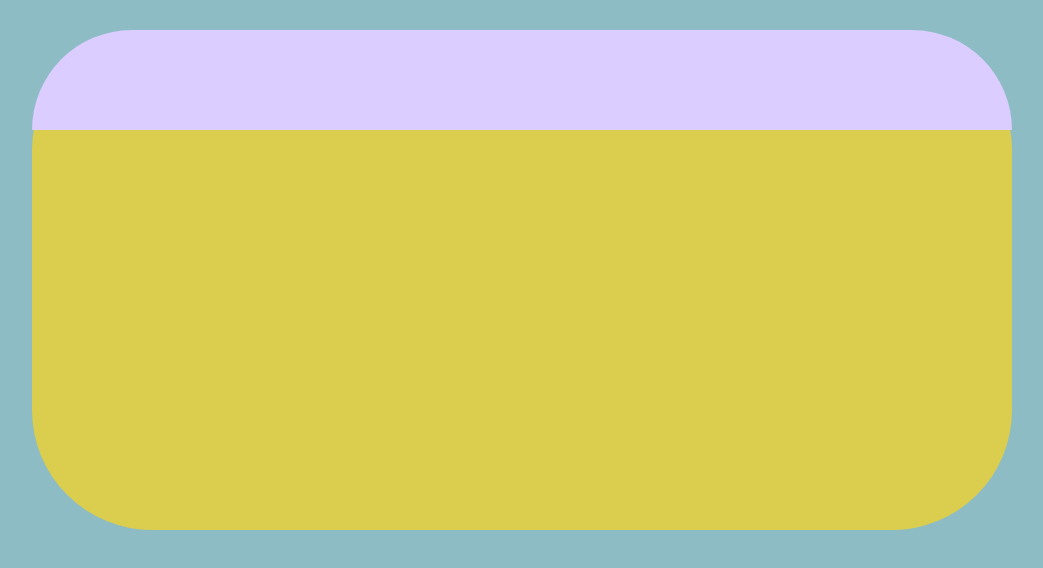
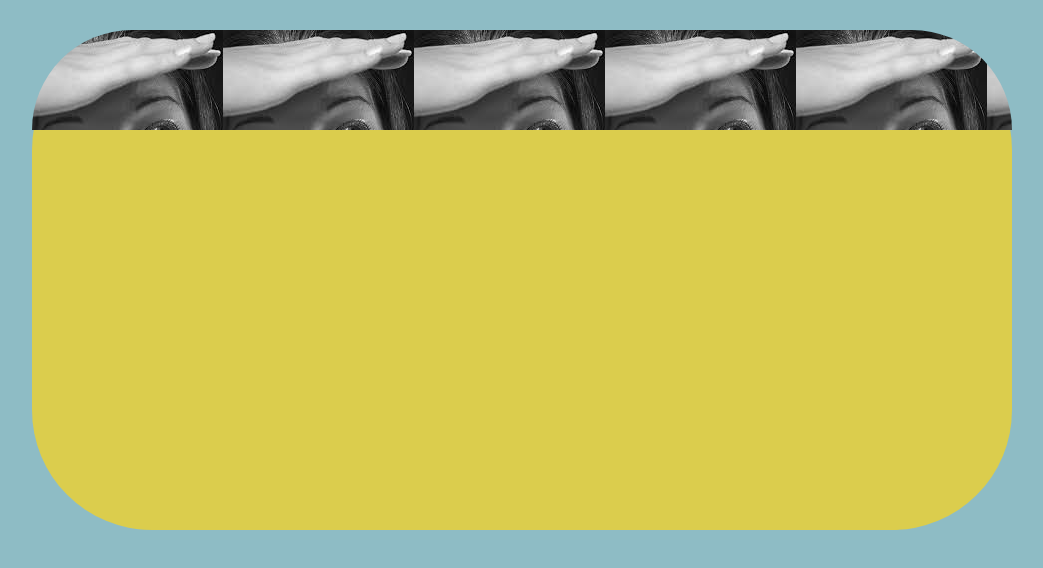
Before and after one commit to Zarenbraut/Projekt-Typo, a plain HTML site: page index.html in a window 1280 px wide. Shown: the whole page, without its empty margins (118-1161 px from the left). Drawn offline with Linux system fonts and the light colour scheme.

Commit message:
transparent und bild eingefügt

```diff
--- a/css/style.css
+++ b/css/style.css
@@ -22,6 +22,9 @@ body {
 
 #header {
 	height:100px;
-	background-color:#DBCDFF;
+	background:#DBCDFF url(../img/manray.jpg);
 	border-radius: 120px 120px 0px 0px; /* o und o machen die unteren kanten vom header flach statt rund  */
 }
+
+
+/* bild einfügen in css color von backround weg , dann transparent setzten , dann so: background:transparent url (img/May Ray.jpg */
```
Also changed, not shown: img/manray.jpg (added).
